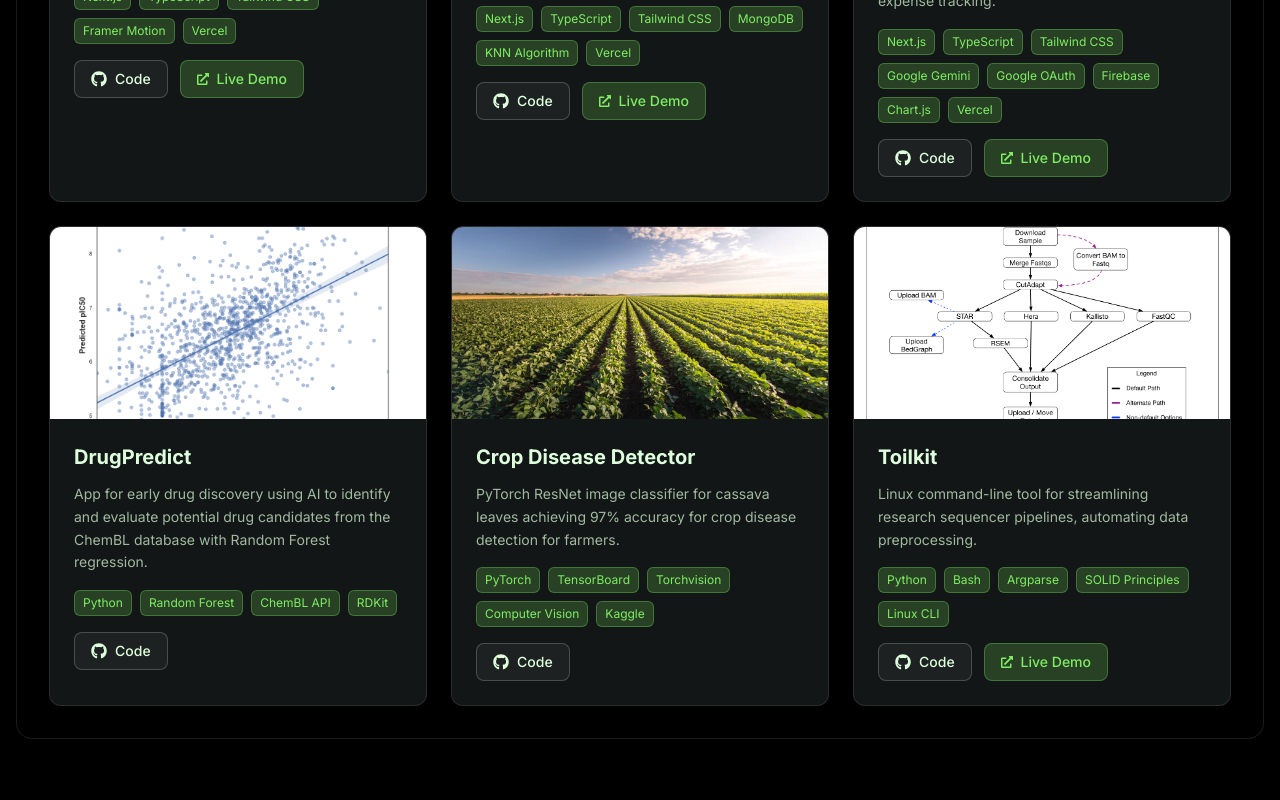
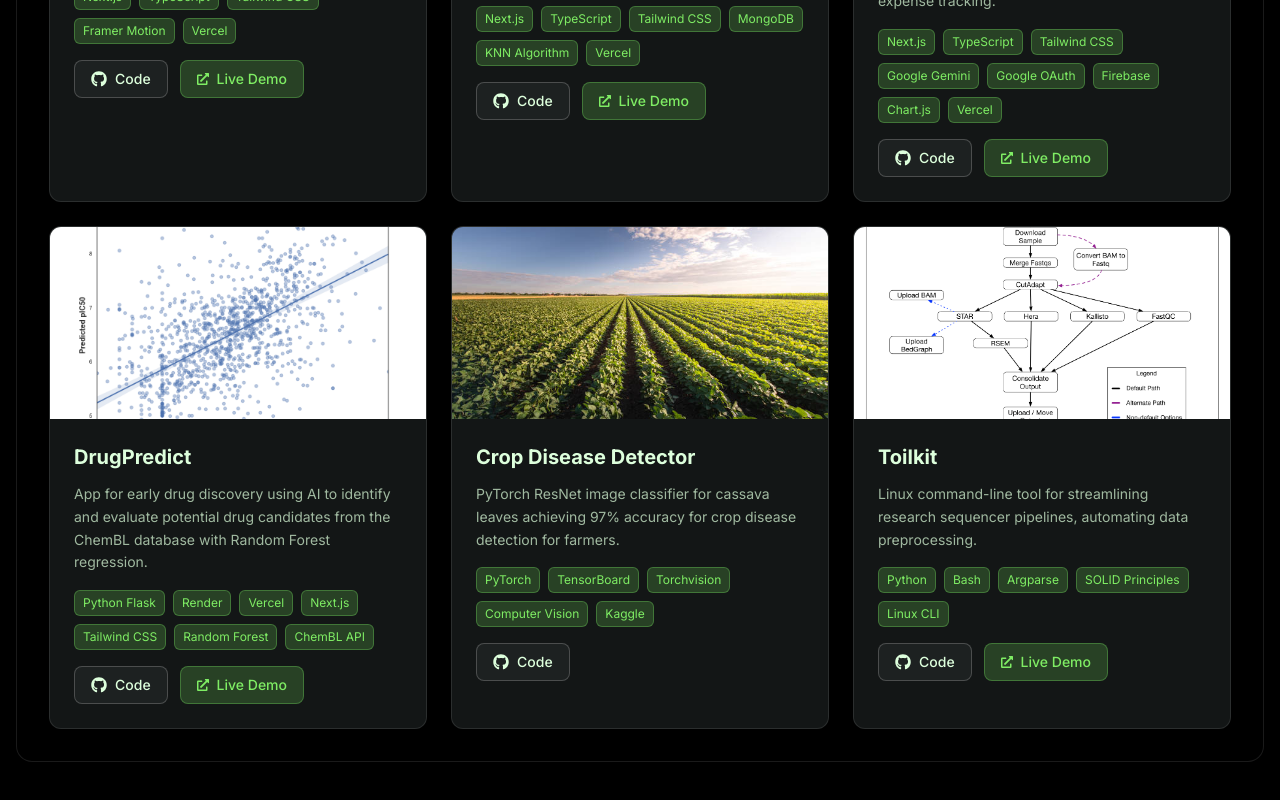
Before and after one commit to williamhuang3/willhuang-website, a Next.js app: page / in a window 1280 px wide. Shown: the part 3064-3864 px from the top of the page. Built offline with nearby package versions, Linux system fonts and the light colour scheme.

Commit message:
new website

```diff
--- a/src/components/Projects.tsx
+++ b/src/components/Projects.tsx
@@ -43,7 +43,8 @@ const projects: Project[] = [
     description: 'App for early drug discovery using AI to identify and evaluate potential drug candidates from the ChemBL database with Random Forest regression.',
     img: '/drug.png',
     repo: 'https://github.com/williamhuang3/ml-based-drug-identifier',
-    tech: ['Python', 'Random Forest', 'ChemBL API', 'RDKit']
+    live: 'https://drug-predict-ml.vercel.app/',
+    tech: ['Python Flask', 'Render', 'Vercel', 'Next.js', 'Tailwind CSS', 'Random Forest', 'ChemBL API']
   },
   {
     title: 'Crop Disease Detector',
```
